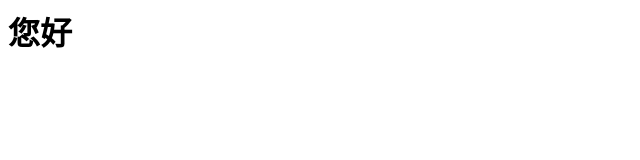
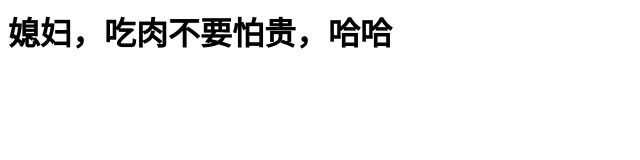
Before and after one commit to xwfh2000/xwfh2000.github.io, a plain HTML site: page index.html in a window 1280 px wide. Shown: the whole page, without its empty margins (0-640 px from the left). Drawn offline with Linux system fonts and the light colour scheme.

Commit message:
Update index.html

```diff
--- a/index.html
+++ b/index.html
@@ -1 +1 @@
-<h1>您好</h1>
+<h1>媳妇，吃肉不要怕贵，哈哈</h1>
```
